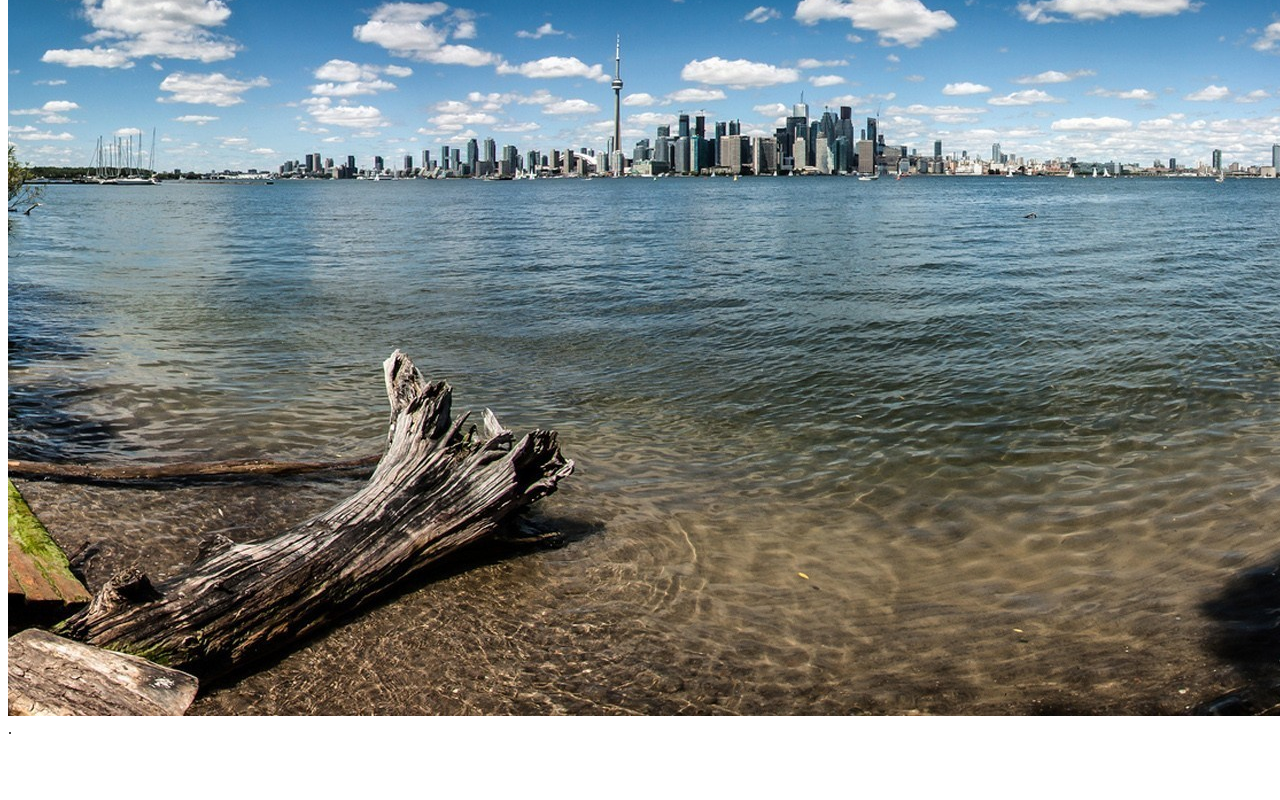
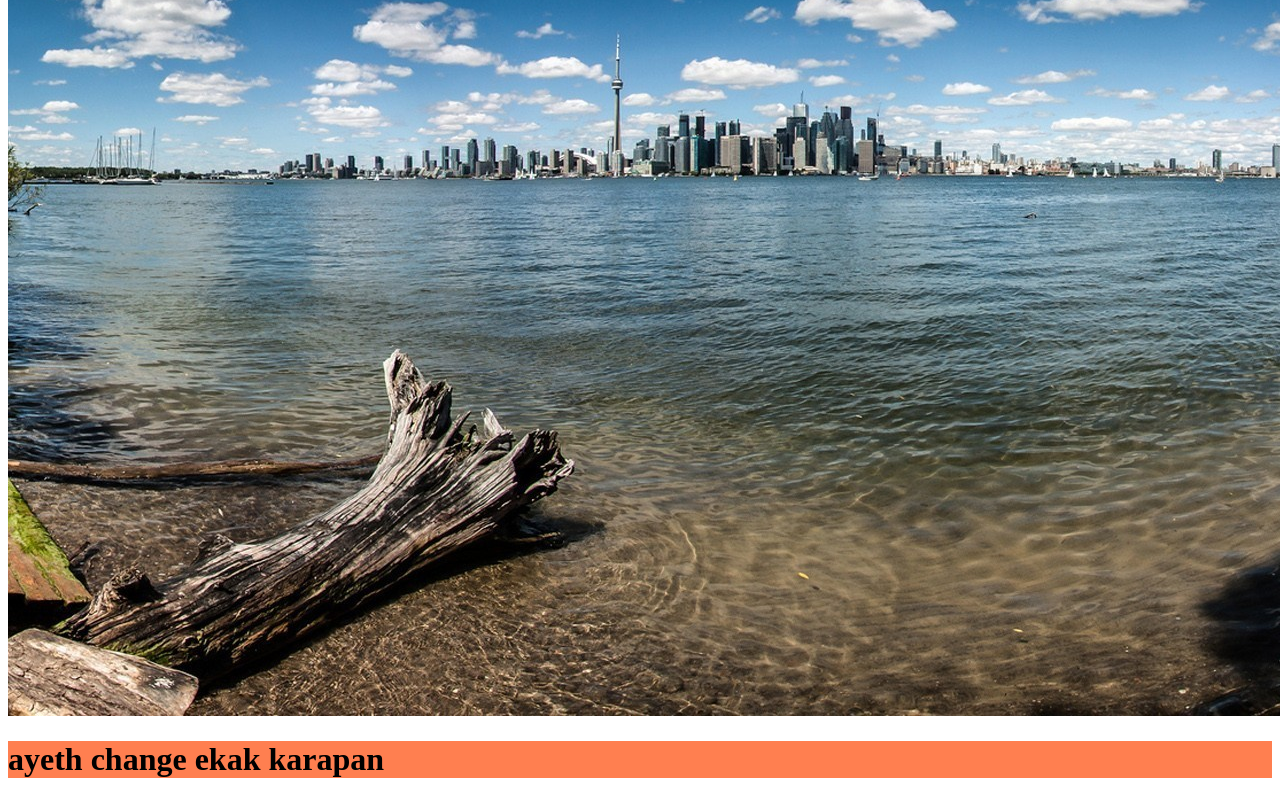
Before and after one commit to ChinthanaSurendra/demo1, a plain HTML site: page index.html in a window 1280 px wide. Shown: the part 512-1312 px from the top of the page. Before the commit the page ends 1258 px from the top, so only its background shows below. Drawn offline with Linux system fonts and the light colour scheme.

Commit message:
added new head

```diff
--- a/index.html
+++ b/index.html
@@ -13,7 +13,7 @@
     <center><input type="button" value="ok"></center>
     <img src="./images/sea.jpg" alt="">
     <div class="row">
-        .
+     <h1>ayeth change ekak karapan</h1>
     </div>
 </body>
 </html>
```
